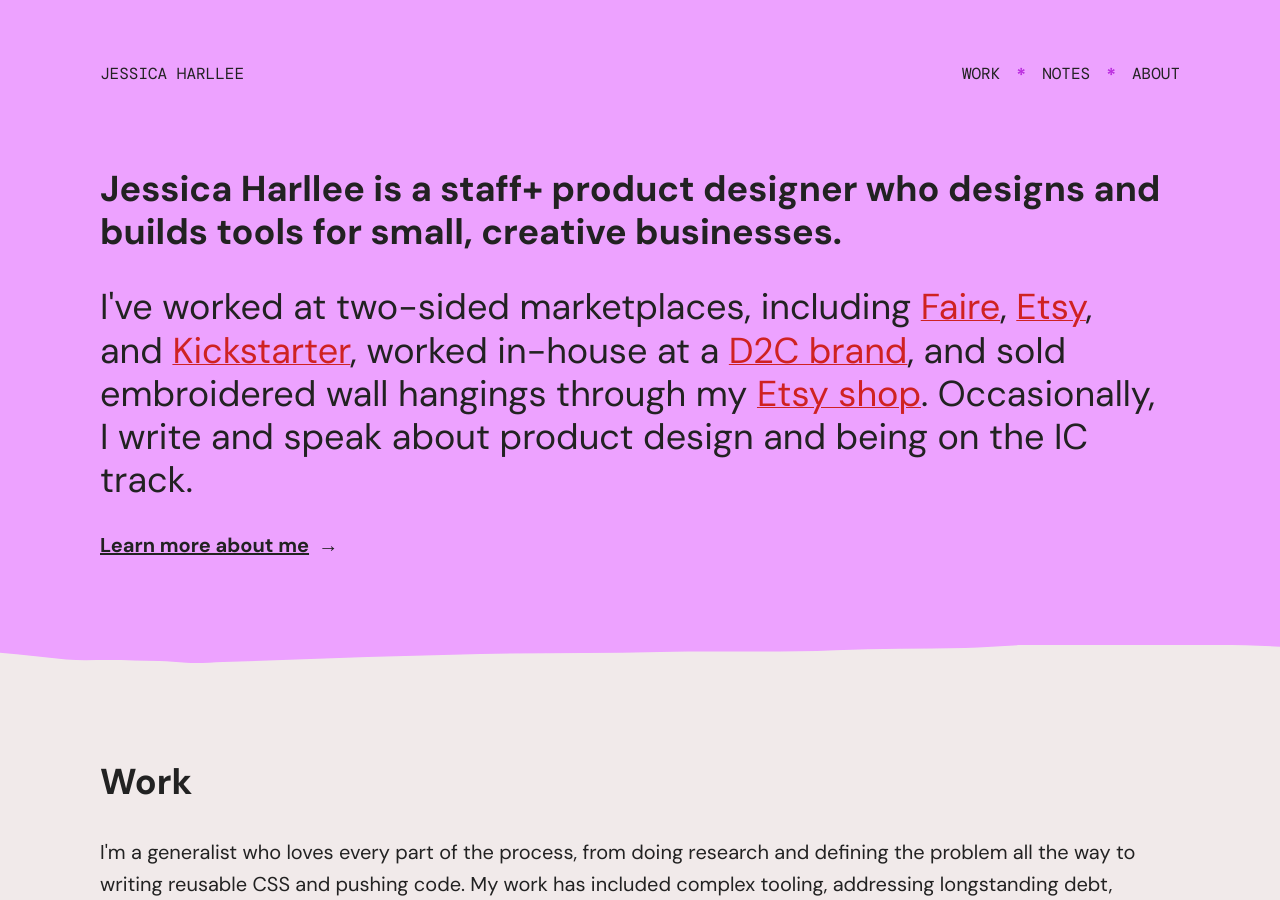
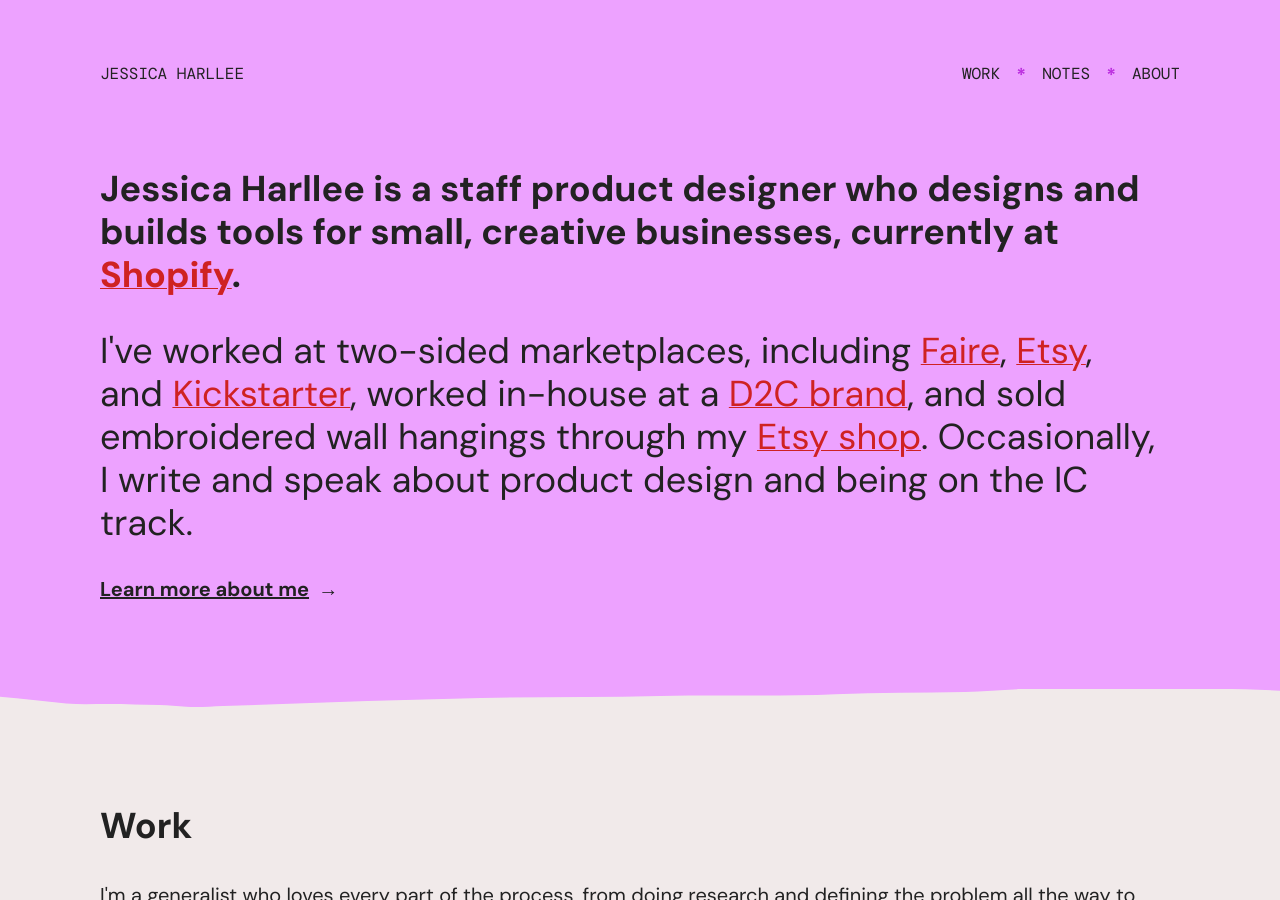
Before and after one commit to harllee/jessicaharllee.com, a Jekyll site: the page built from index.md, in a window 1280 px wide and 900 px high. Built offline with Jekyll 4.4.1, drawn with Linux system fonts in a browser that asks for light colours; some web fonts are replaced; comment, search, counter and statistics services are not loaded.

Commit message:
new job ahhh

```diff
--- a/_layouts/index.html
+++ b/_layouts/index.html
@@ -4,7 +4,7 @@
 
 <div class="jh-bg-lilac jh-p-t-2 jh-p-t-sm-3 jh-p-t-md-4 jh-p-b-4 jh-p-b-sm-5 jh-p-b-md-6">
     <div class="jh-max-width-lg jh-m-l-lg-auto jh-m-r-lg-auto jh-p-l-4 jh-p-r-4 jh-p-l-sm-5 jh-p-r-sm-5 jh-p-l-md-6 jh-p-r-md-6 jh-p-l-lg-7 jh-p-r-lg-8">
-        <p class="jh-header-1 jh-m-b-4">Jessica Harllee is a staff+ product designer who designs and builds tools for small, creative businesses.</p>
+        <p class="jh-header-1 jh-m-b-4">Jessica Harllee is a staff product designer who designs and builds tools for small, creative businesses, currently at <a href="https://shopify.com" class="jh-link-wavy jh-link-blue">Shopify</a>.</p>
         <p class="jh-body-large jh-m-b-4">I've worked at two-sided marketplaces, including <a href="https://faire.com" class="jh-link-wavy jh-link-blue">Faire</a>, <a href="https://etsy.com" class="jh-link-wavy jh-link-blue">Etsy</a>, and <a href="https://kickstarter.com" class="jh-link-wavy jh-link-blue">Kickstarter</a>, worked in-house at a <a href="https://primary.com" class="jh-link-wavy jh-link-blue">D2C brand</a>, and sold embroidered wall hangings through my <a href="https://harllee.etsy.com" class="jh-link-wavy jh-link-blue">Etsy shop</a>. Occasionally, I write and speak about product design and being on the IC track.</p>
         <a href="/about" class="jh-header-3 jh-link-arrow jh-link-black"><span>Learn more about me</span></a>
     </div>
--- a/about.markdown
+++ b/about.markdown
@@ -7,7 +7,7 @@
 layout: about
 ---
 
-I’m Jessica Harllee (she/her) and I'm a staff+ product designer. Most recently, I was at [Faire](http://faire.com), a wholesale marketplace connecting independent brands with local retailers. Before that, I was at [Primary](http://www.primary.com), a gender-non-prescriptive kids clothing brand, spent six years at [Etsy](http://www.etsy.com/people/harllee) (mostly focused on tools for Etsy sellers), was on the founding design team at [Kickstarter](http://www.kickstarter.com/profile/harllee), and worked at [Modea](http://www.modea.com), an ad agency. I was born and raised in northern Virginia, studied Visual Communications Design at Virginia Tech, and have lived in Brooklyn for over a decade.
+I’m Jessica Harllee (she/her) and I'm a staff product designer at Shopify. Previously, I was at [Faire](http://faire.com), a wholesale marketplace connecting independent brands with local retailers. Before that, I was at [Primary](http://www.primary.com), a gender-non-prescriptive kids clothing brand, spent six years at [Etsy](http://www.etsy.com/people/harllee) (mostly focused on tools for Etsy sellers), was on the founding design team at [Kickstarter](http://www.kickstarter.com/profile/harllee), and worked at [Modea](http://www.modea.com), an ad agency. I was born and raised in northern Virginia, studied Visual Communications Design at Virginia Tech, and have lived in Brooklyn for over a decade.
 
 I own too much jewelry, listen to a [constant stream of music](https://open.spotify.com/user/jessicaharllee), and love a good craft project. I’m obsessed with process and a well-organized Google doc, and believe that great design is nothing without great copy. I’m probably shorter than you. Currently, my favorite emoji is the :spiral-eyes:.
 
```
